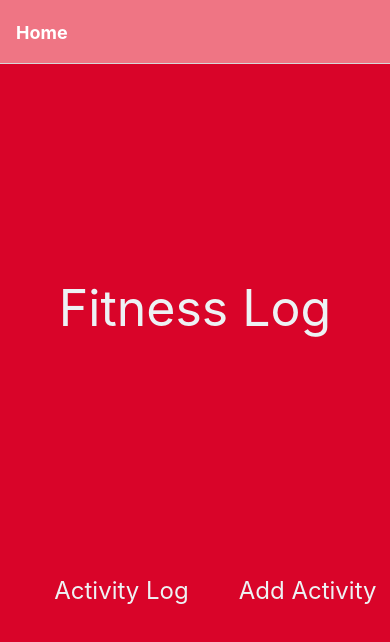
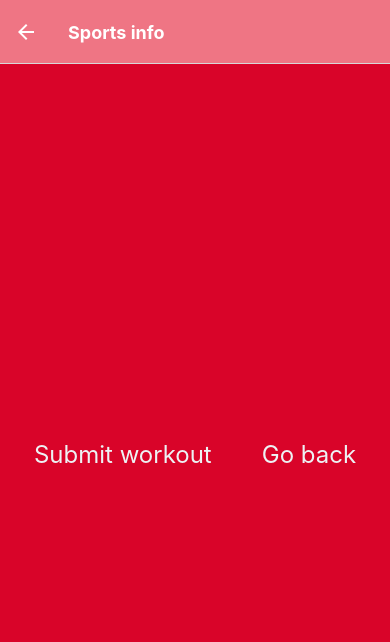
Before and after one commit to yamodah/Fitness_Log, a React Native app: screen /Sports in a window 390 px wide. Shown: the top 642 px of the page. Built offline with nearby package versions, Linux system fonts and the light colour scheme.

Commit message:
built out sports info page nand added navigation to params

```diff
--- a/App.js
+++ b/App.js
@@ -4,6 +4,7 @@ import { NavigationContainer } from '@react-navigation/native';
 const Stack = createNativeStackNavigator()
 import Home from "./src/components/Home";
 import GeneralInfo from "./src/components/GeneralInfo";
+import Sports from "./src/components/Sports";
 export default function App() {
   return (
     <NavigationContainer >
@@ -28,6 +29,16 @@ export default function App() {
             fontWeight: 'bold',
           },
         }}/>
+        <Stack.Screen name="Sports" component={Sports} options={{
+          title: 'Sports info',
+          headerStyle: {
+            backgroundColor: '#ef233c99',
+          },
+          headerTintColor: '#fff',
+          headerTitleStyle: {
+            fontWeight: 'bold',
+          },
+        }}/>
       {/*
       <Stack.Screen name="ResitanceTraining" component={Profile} />
       <Stack.Screen name="Sports" component={Settings} />
--- a/src/components/GeneralInfo.js
+++ b/src/components/GeneralInfo.js
@@ -1,7 +1,7 @@
 import React from 'react'
 import { StyleSheet, Text, View,TouchableOpacity } from 'react-native'
 
-const GeneralInfo = () => {
+const GeneralInfo = ({navigation}) => {
     return (
         <View style={styles.container}>
             <View style={styles.buttonContainer}>
--- a/src/components/Sports.js
+++ b/src/components/Sports.js
@@ -0,0 +1,57 @@
+import React from 'react'
+import { StyleSheet, Text, View,TouchableOpacity } from 'react-native'
+
+const Sports = ({navigation}) => {
+    return (
+        <View style={styles.container}>
+            <View style={styles.buttonContainer}>
+            <TouchableOpacity style={styles.button} onPress={()=>{navigation.navigate("Home")}}>
+              <Text style={styles.buttonText}>Submit workout</Text>
+            </TouchableOpacity>
+          <TouchableOpacity style={styles.button} onPress={()=>{navigation.goBack()}}>
+              <Text style={styles.buttonText}>Go back</Text>
+            </TouchableOpacity>
+          </View>
+        </View>
+    )
+}
+const styles = StyleSheet.create({
+    container: {
+      flex: 1,
+      backgroundColor: "#d90429",
+      alignItems: "center",
+      justifyContent: "center",
+    },
+    secondaryBG: {
+      width: "85%",
+      flex: 1,
+      // backgroundColor: "black",
+      alignItems: "center",
+      justifyContent: "space-evenly",
+      borderRadius: 30,
+    },
+    text: {
+      color: "#edf2f4",
+      fontSize: 50,
+      textAlign:"center"
+    },
+    button: {
+    //   backgroundColor: "#edf2f499",
+      borderRadius: 10,
+      padding: 10,
+      margin:15,
+    //   width:145,
+
+    },
+    buttonText: {
+      color: "#edf2f4",
+      textAlign:"center",
+      fontSize:24
+    },
+    buttonContainer:{
+     flexDirection:"row",
+
+    //  backgroundColor:"white"
+    }
+  })
+export default Sports
```
